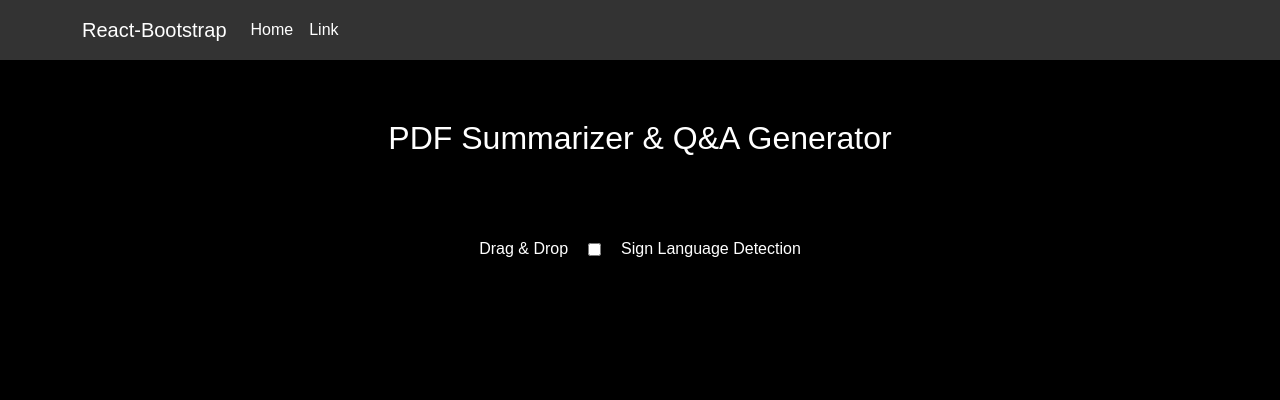
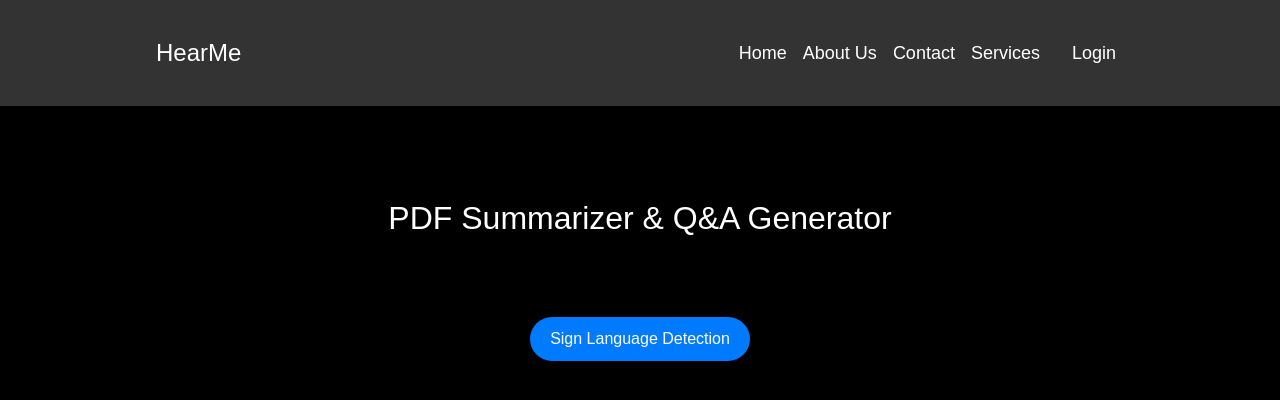
Before and after one commit to NeilSenEasow/AI_samasya_FrontEnd, a React (Create React App) app: page / in a window 1280 px wide. Shown: the top 400 px of the page. Built offline with nearby package versions, Linux system fonts and the light colour scheme; the HTML template or start-up script is replaced by a standard one.

Commit message:
Polishing up and fixing slider issues and more

```diff
--- a/src/App.css
+++ b/src/App.css
@@ -1,6 +1,6 @@
 body {
   margin: 0;
-  padding: 0;
+  padding-top: 100px !important;
   font-family: Arial, sans-serif;
   background-color: black !important;
   color: white;
@@ -13,10 +13,24 @@ body {
 }
 
 .container {
-  text-align: center;
   width: 100%;
+  padding: 20px;
 }
 
+/* Adjustments for smaller screens */
+@media (max-width: 768px) {
+  .container {
+    width: 100%;
+    padding: 10px;
+  }
+}
+
+/* Adjustments for larger screens */
+@media (min-width: 1200px) {
+  .container {
+    width: 80%;
+  }
+}
 h1 {
   margin-bottom: 20px;
   font-size: 2em;
--- a/src/App.js
+++ b/src/App.js
@@ -9,7 +9,7 @@ function App() {
     <div>
       <NavBar />
       <Header />
-      <Slider /> {/* This already toggles DragAndDropArea and SignLanguage */}
+      <Slider />
     </div>
   );
 }
--- a/src/DragAndDropArea.jsx
+++ b/src/DragAndDropArea.jsx
@@ -9,7 +9,7 @@ function DragAndDropArea() {
     const droppedFile = e.dataTransfer.files[0];
     if (droppedFile) {
       setFile(droppedFile);
-      setQuestionnaireVisible(true); // Show questionnaire after file drop
+      setQuestionnaireVisible(true);
     }
   };
 
@@ -21,8 +21,12 @@ function DragAndDropArea() {
     const selectedFile = e.target.files[0];
     if (selectedFile) {
       setFile(selectedFile);
-      setQuestionnaireVisible(true); // Show questionnaire after file select
+      setQuestionnaireVisible(true);
     }
+  };
+
+  const handleAreaClick = () => {
+    document.getElementById('fileInput').click();
   };
 
   return (
@@ -30,6 +34,7 @@ function DragAndDropArea() {
       className="drag-and-drop-container"
       onDrop={handleDrop}
       onDragOver={handleDragOver}
+      onClick={handleAreaClick}
     >
       <div className="drag-and-drop-box">
         {file ? (
@@ -45,6 +50,7 @@ function DragAndDropArea() {
               onChange={handleFileSelect}
               className="hidden-input"
               accept=".pdf,.txt"
+              id="fileInput"
             />
             <p>Or click to choose a file</p>
           </div>
--- a/src/Header.jsx
+++ b/src/Header.jsx
@@ -2,7 +2,7 @@ import React from "react";
 
 function Header() {
   return (
-    <div style={{ padding: "20px" }}>
+    <div style={{ padding: "20px", marginTop: "80px" }}> {/* Adjust marginTop based on navbar height */}
       <h1 className="pdf-header">PDF Summarizer & Q&A Generator</h1>
     </div>
   );
--- a/src/NavBar.jsx
+++ b/src/NavBar.jsx
@@ -6,14 +6,20 @@ import 'bootstrap/dist/css/bootstrap.min.css';
 
 function NavBar() {
   return (
-    <Navbar expand="lg" className="bg-body-tertiary">
+    <Navbar className="bg-body-tertiary">
       <Container>
-        <Navbar.Brand href="#home">React-Bootstrap</Navbar.Brand>
+        <Navbar.Brand href="#home" className="me-auto" style={{ fontSize: '24px' }}>HearMe</Navbar.Brand>
         <Navbar.Toggle aria-controls="basic-navbar-nav" />
         <Navbar.Collapse id="basic-navbar-nav">
-          <Nav className="me-auto">
-            <Nav.Link href="#home">Home</Nav.Link>
-            <Nav.Link href="#link">Link</Nav.Link>
+          <Nav className="ms-auto">
+            <Nav.Link href="#home" style={{ fontSize: '18px' }}>Home</Nav.Link>
+            <Nav.Link href="#aboutus" style={{ fontSize: '18px' }}>About Us</Nav.Link>
+            <Nav.Link href="#contactus" style={{ fontSize: '18px' }}>Contact</Nav.Link>
+            <Nav.Link href="#services" style={{ fontSize: '18px' }}>Services</Nav.Link>
+          </Nav>
+          {/* Add Login to the rightmost part */}
+          <Nav className="ms-3">
+            <Nav.Link href="#login" style={{ fontSize: '18px' }}>Login</Nav.Link>
           </Nav>
         </Navbar.Collapse>
       </Container>
--- a/src/Slider.jsx
+++ b/src/Slider.jsx
@@ -10,24 +10,29 @@ function Slider() {
 
   return (
     <div style={{ padding: "20px" }}>
-      {/* <h1 className="pdf-header">PDF Summarizer & Q&A Generator</h1> */}
 
-      {/* Toggle Switch */}
-      <div className="slider-container">
-        <label className="slider-label">
-          <span>Drag & Drop</span>
-          <input
-            type="checkbox"
-            className="slider-toggle"
-            checked={isSignLanguage}
-            onChange={handleToggle}
-          />
-          <span>Sign Language Detection</span>
-        </label>
+      {/* Button to toggle between Drag & Drop and Sign Language Detection */}
+      <div className="slider-container" style={{ position: "relative" }}>
+        <motion.button
+          onClick={handleToggle}
+          style={{
+            padding: "10px 20px",
+            fontSize: "16px",
+            cursor: "pointer",
+            backgroundColor: "#007bff",
+            color: "white",
+            border: "none",
+            borderRadius: "25px",
+            transition: "background-color 0.3s ease",
+          }}
+          whileHover={{ backgroundColor: "#0056b3" }}
+        >
+          {isSignLanguage ? "Drag & Drop" : "Sign Language Detection"}
+        </motion.button>
       </div>
 
       {/* AnimatePresence for Smooth Transitions */}
-      <div style={{ position: "relative", height: "400px" }}>
+      <div style={{ position: "relative", height: "400px", marginTop: "20px" }}>
         <AnimatePresence>
           {isSignLanguage ? (
             <motion.div
```
